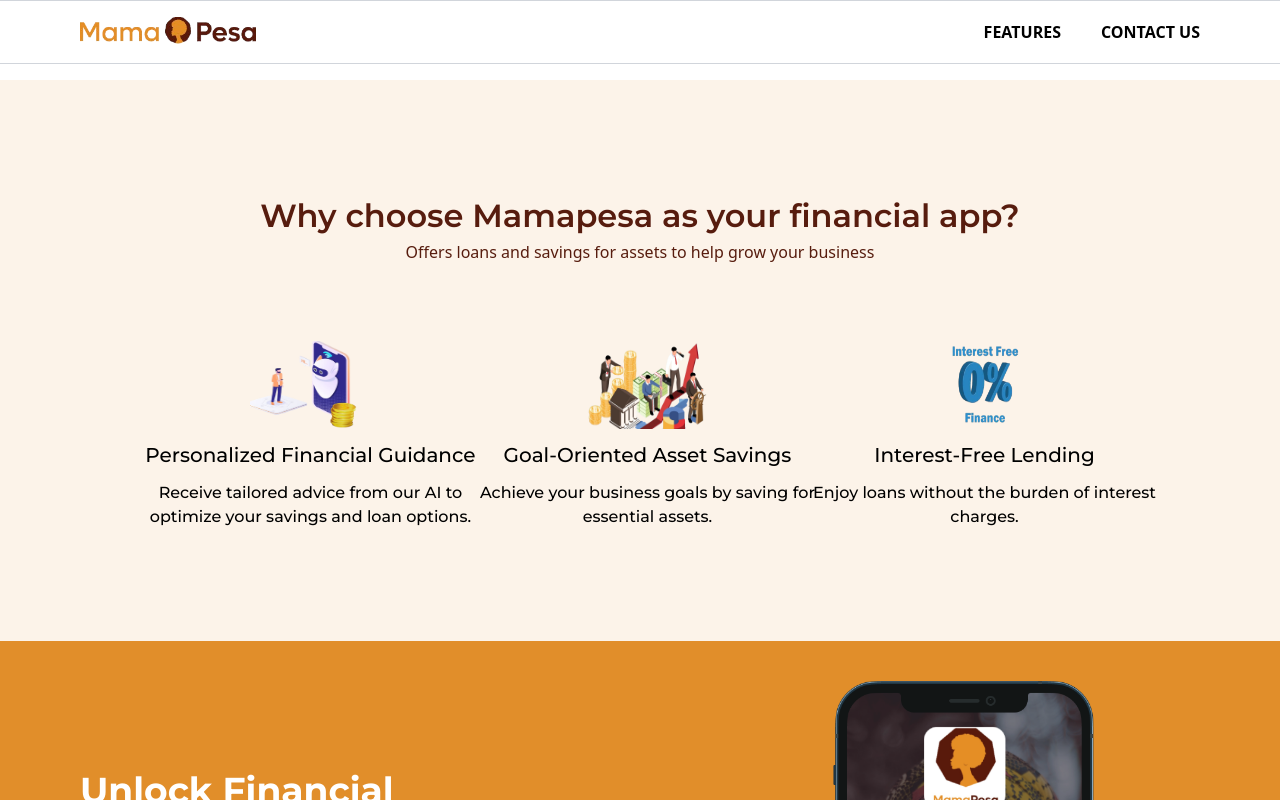
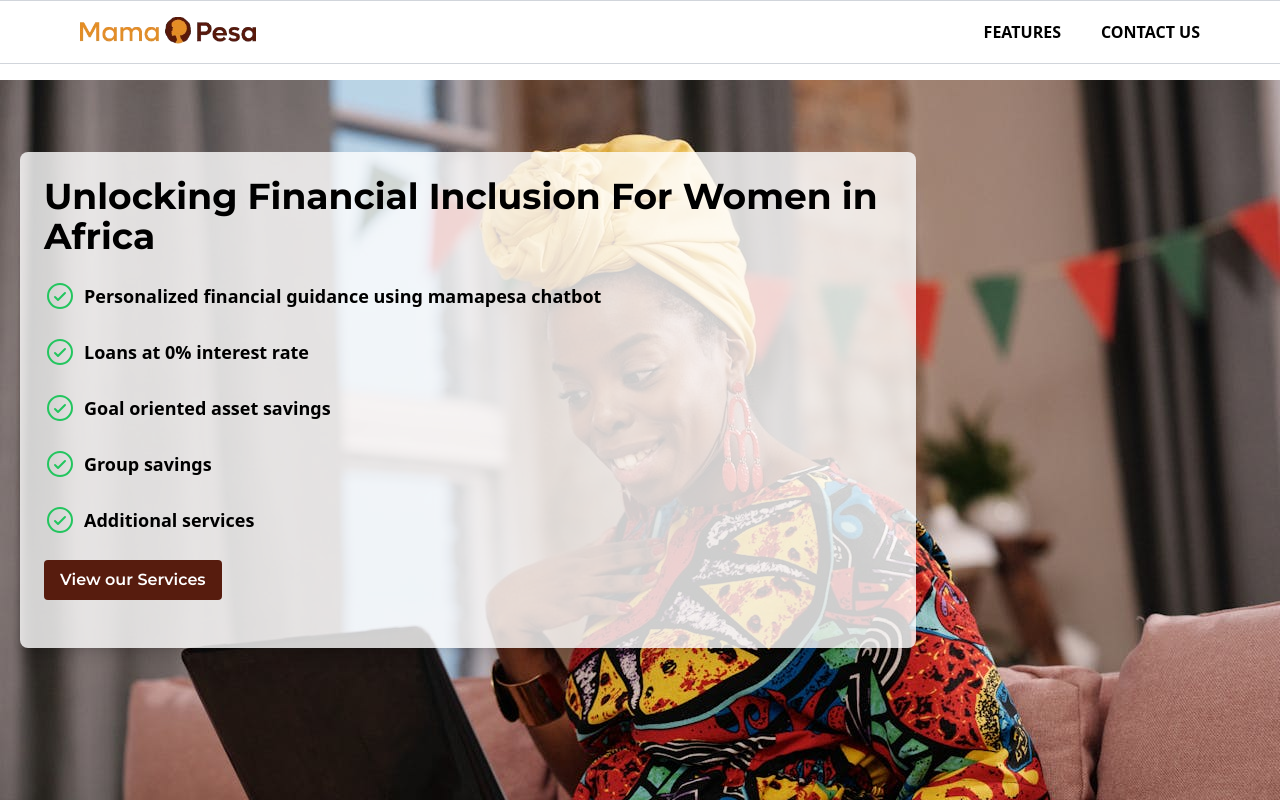
Before and after one commit to revolutionize-engineering/mamapesa-website, a React (Vite) app: page / in a window 1280 px wide. Shown: the top 800 px of the page. Built offline with nearby package versions, Linux system fonts and the light colour scheme.

Commit message:
Updated Hero Section

```diff
--- a/package.json
+++ b/package.json
@@ -10,6 +10,7 @@
     "preview": "vite preview"
   },
   "dependencies": {
+    "@phosphor-icons/react": "^2.1.7",
     "phosphor-react": "^1.4.1",
     "react": "^18.3.1",
     "react-dom": "^18.3.1",
--- /dev/null
+++ b/src/Hero/Hero.jsx
@@ -0,0 +1,56 @@
+import React from 'react';
+import { CheckCircle } from '@phosphor-icons/react';
+import ImageHero from '../assets/ImageHero.jpg';
+
+const Hero = () => {
+  return (
+    /*Background Image*/
+    <div className="relative w-full min-h-96 h-full ">
+        <img
+            src={ImageHero}
+            alt='Background'
+            className='hidden lg:block w-full object-cover '
+        />
+
+    <main className="absolute top-8 left-5 flex flex-col lg:flex-row items-center lg:justify-between mt-10 p-6 bg-opacity-80 bg-white shadow-lg rounded-lg max-w-4xl">
+        <div>
+            <h1 className="text-4xl font-montserrat font-bold mb-6">Unlocking Financial Inclusion For Women in Africa </h1>
+            <ul className="list-none space-y-6">
+                <li className="flex items-center">
+                    <CheckCircle size={32} className="mr-2 fill-green-500" />
+                    <span className="font-semibold text-lg">Personalized financial guidance using mamapesa chatbot
+                    </span>
+                </li>
+
+                <li className="flex items-center">
+                    <CheckCircle size={32} className="mr-2 fill-green-500" />
+                    <span className="font-semibold text-lg">Loans at 0% interest rate</span>
+                </li>
+
+                <li className="flex items-center">
+                    <CheckCircle size={32} className="mr-2 fill-green-500" />
+                    <span className="font-semibold text-lg">Goal oriented asset savings </span>
+                </li>
+
+                <li className="flex items-center">
+                    <CheckCircle size={32} className="mr-2 fill-green-500" />
+                    <span className="font-semibold text-lg">Group savings  </span>
+                </li>
+
+                <li className="flex items-center">
+                    <CheckCircle size={32} className="mr-2 fill-green-500" />
+                    <span className="font-semibold text-lg">Additional services   </span>
+                </li>
+            </ul>
+
+            <button className="font-montserrat font-semibold text-white py-2 px-4 my-6 rounded hover:bg-[#7a2713] bg-[#571C0E]" >
+                View our Services
+            </button>
+        </div>
+
+    </main>
+    </div>
+  )
+}
+
+export default Hero
--- a/src/pages/LandingPage.jsx
+++ b/src/pages/LandingPage.jsx
@@ -6,10 +6,12 @@ import DownLoadApp from "../DownLoadApp/DownLoadApp";
 import FAQS from "../FAQS/FAQS";
 import Features from "../Features/Features";
 import ContactUs from "../ContactUs/ContactUs";
+import Hero from "../Hero/Hero";
 
 const LandingPage = () => {
   return (
     <div className="pt-[5rem]">
+      <Hero/>
       <WhyChooseMamaPesa />
       <DownLoadApp />
       <FAQS />
```
Also changed, not shown: src/assets/ImageHero.jpg (added), 1 other file (tests, documents, lock files or other folders).
